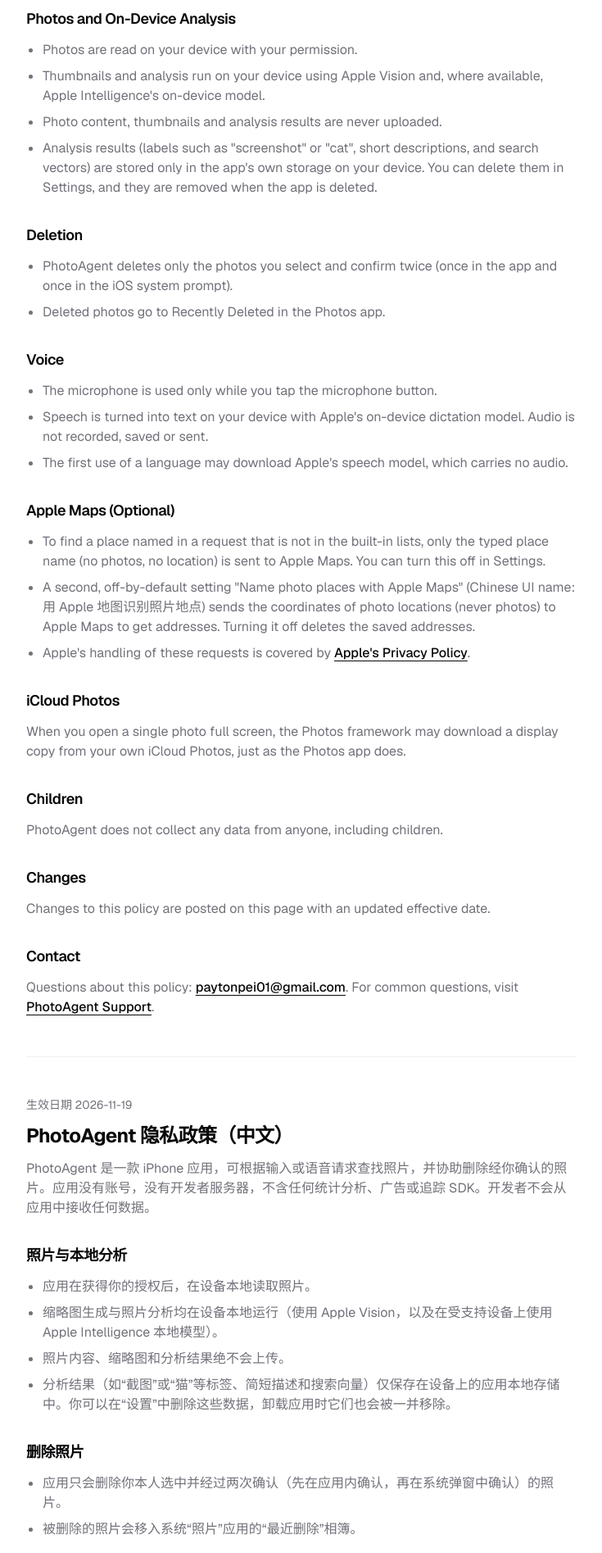
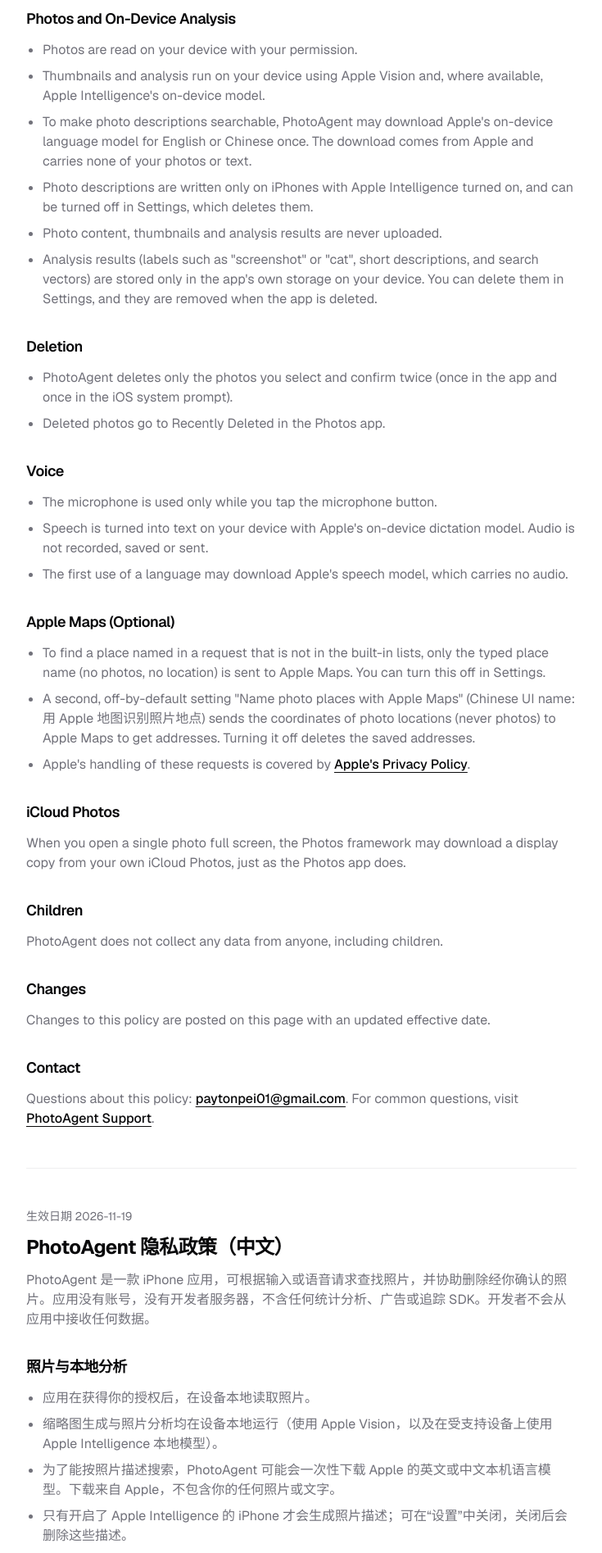
Before and after one commit to mammut001/resume, a Next.js app: page /photoagent/privacy in a window 1280 px wide. Shown: the part 300-2195 px from the top of the page at 82% size, without its empty margins (272-1007 px from the left). Built offline with nearby package versions, Linux system fonts and the light colour scheme.

Commit message:
Note on-device language model download in PhotoAgent privacy policy (#21)

```diff
--- a/src/app/photoagent/privacy/page.tsx
+++ b/src/app/photoagent/privacy/page.tsx
@@ -83,6 +83,8 @@ export default function PhotoAgentPrivacyPage() {
             items={[
               "Photos are read on your device with your permission.",
               "Thumbnails and analysis run on your device using Apple Vision and, where available, Apple Intelligence's on-device model.",
+              "To make photo descriptions searchable, PhotoAgent may download Apple's on-device language model for English or Chinese once. The download comes from Apple and carries none of your photos or text.",
+              "Photo descriptions are written only on iPhones with Apple Intelligence turned on, and can be turned off in Settings, which deletes them.",
               "Photo content, thumbnails and analysis results are never uploaded.",
               'Analysis results (labels such as "screenshot" or "cat", short descriptions, and search vectors) are stored only in the app\'s own storage on your device. You can delete them in Settings, and they are removed when the app is deleted.',
             ]}
@@ -196,6 +198,8 @@ export default function PhotoAgentPrivacyPage() {
             items={[
               "应用在获得你的授权后，在设备本地读取照片。",
               "缩略图生成与照片分析均在设备本地运行（使用 Apple Vision，以及在受支持设备上使用 Apple Intelligence 本地模型）。",
+              "为了能按照片描述搜索，PhotoAgent 可能会一次性下载 Apple 的英文或中文本机语言模型。下载来自 Apple，不包含你的任何照片或文字。",
+              "只有开启了 Apple Intelligence 的 iPhone 才会生成照片描述；可在“设置”中关闭，关闭后会删除这些描述。",
               "照片内容、缩略图和分析结果绝不会上传。",
               "分析结果（如“截图”或“猫”等标签、简短描述和搜索向量）仅保存在设备上的应用本地存储中。你可以在“设置”中删除这些数据，卸载应用时它们也会被一并移除。",
             ]}
```
